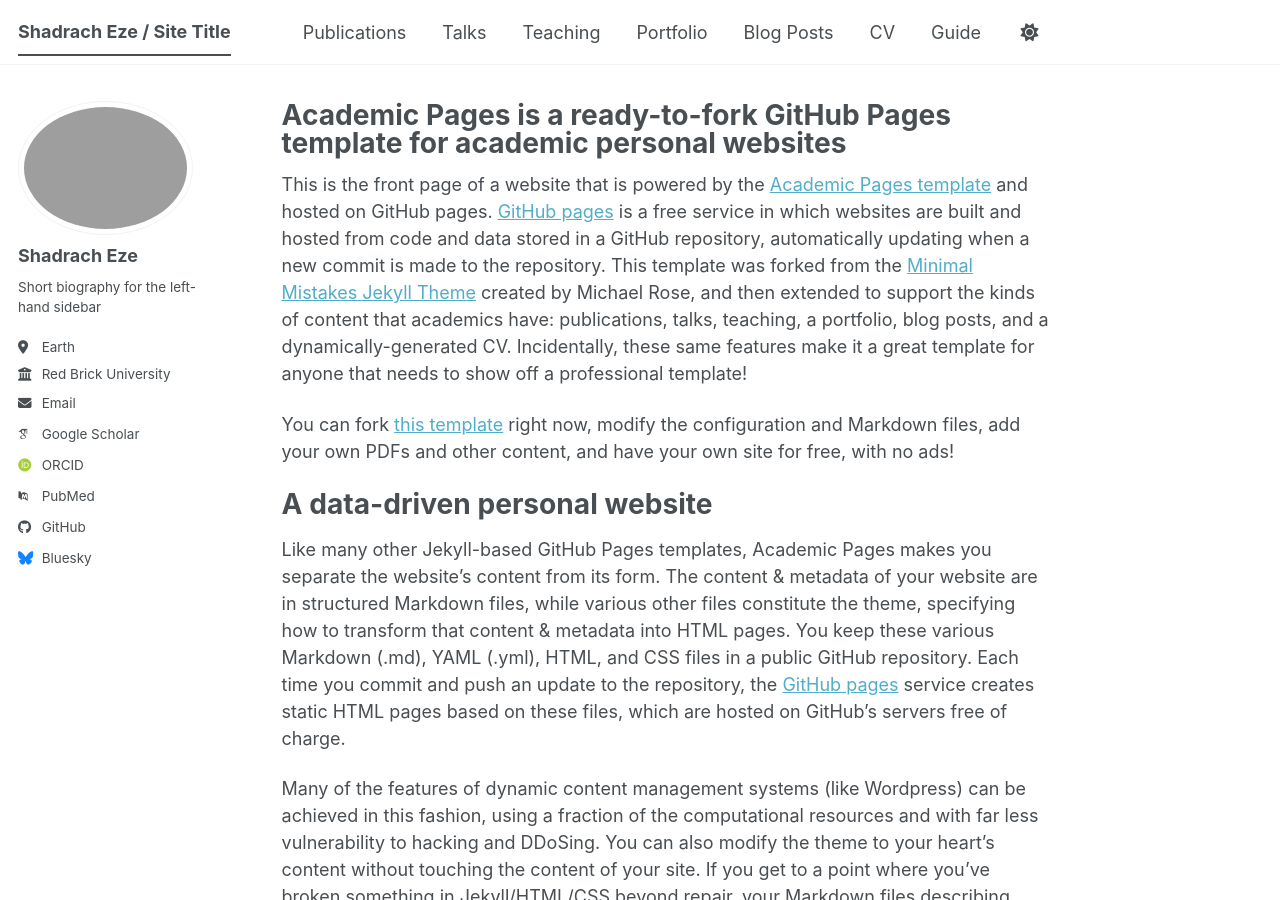
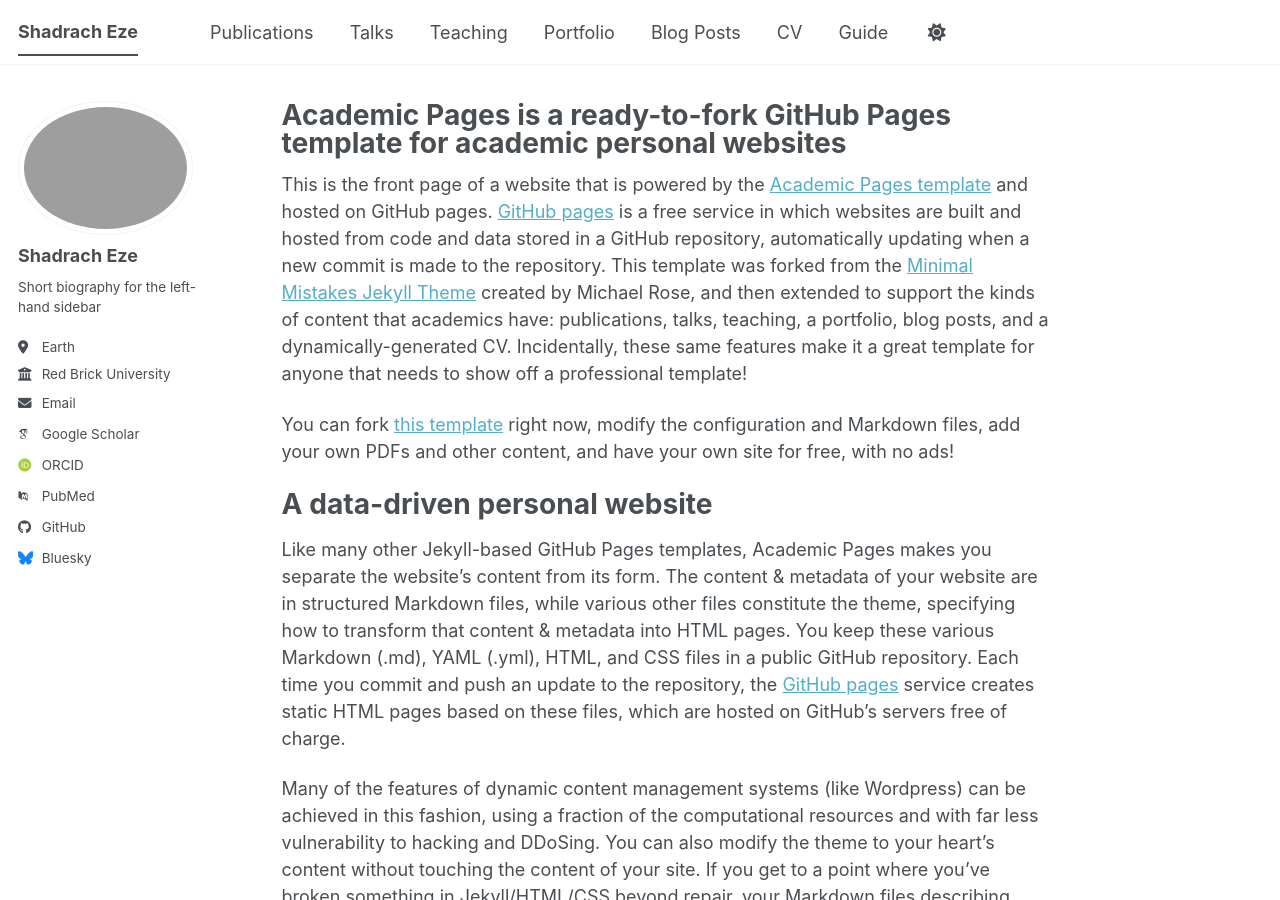
Before and after one commit to SHEDOOMTC/shedoomtc.github.io, a Jekyll site: the page built from _pages/about.md, in a window 1280 px wide and 900 px high. Built offline with Jekyll 4.4.1, drawn with Linux system fonts in a browser that asks for light colours; some web fonts are replaced; a script bundle is joined from its source files by our own code; library files that are not in the unit come from our copies.

Commit message:
Update _config.yml

```diff
--- a/_config.yml
+++ b/_config.yml
@@ -9,7 +9,7 @@
 # Basic Site Settings
 locale                   : "en-NG"
 site_theme               : "default" # The available themes options are "default", "air", "sunrise", "mint", "dirt" and "contrast"
-title                    : "Shadrach Eze / Site Title"
+title                    : "Shadrach Eze"
 title_separator          : "-"
 name                     : &name "Your Name"
 description              : &description "Your Name's academic portfolio"   # Update this with a general description of your site, this is the default if not overridden by a page
@@ -23,7 +23,7 @@
 #               Additional customization can be done by editing /_includes/author-profile.html
 author:
   # Biographic information
-  avatar           : "/images/IMG-20250505-WA0057.png"
+  avatar           : "/images/themes/IMG-20250505-WA0057.png"
   name             : "Shadrach Eze"
   pronouns         : # example: "she/her"
   bio              : "Short biography for the left-hand sidebar"
```
